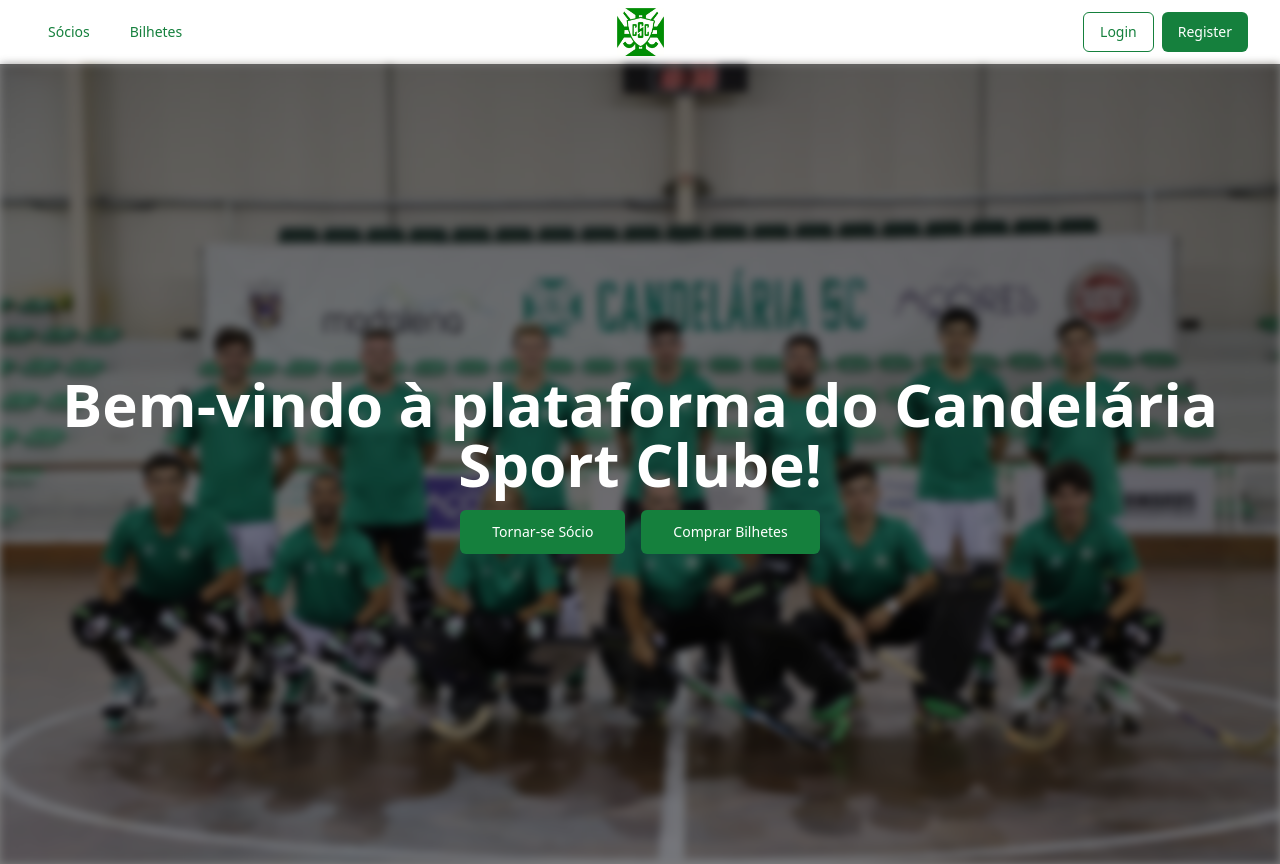
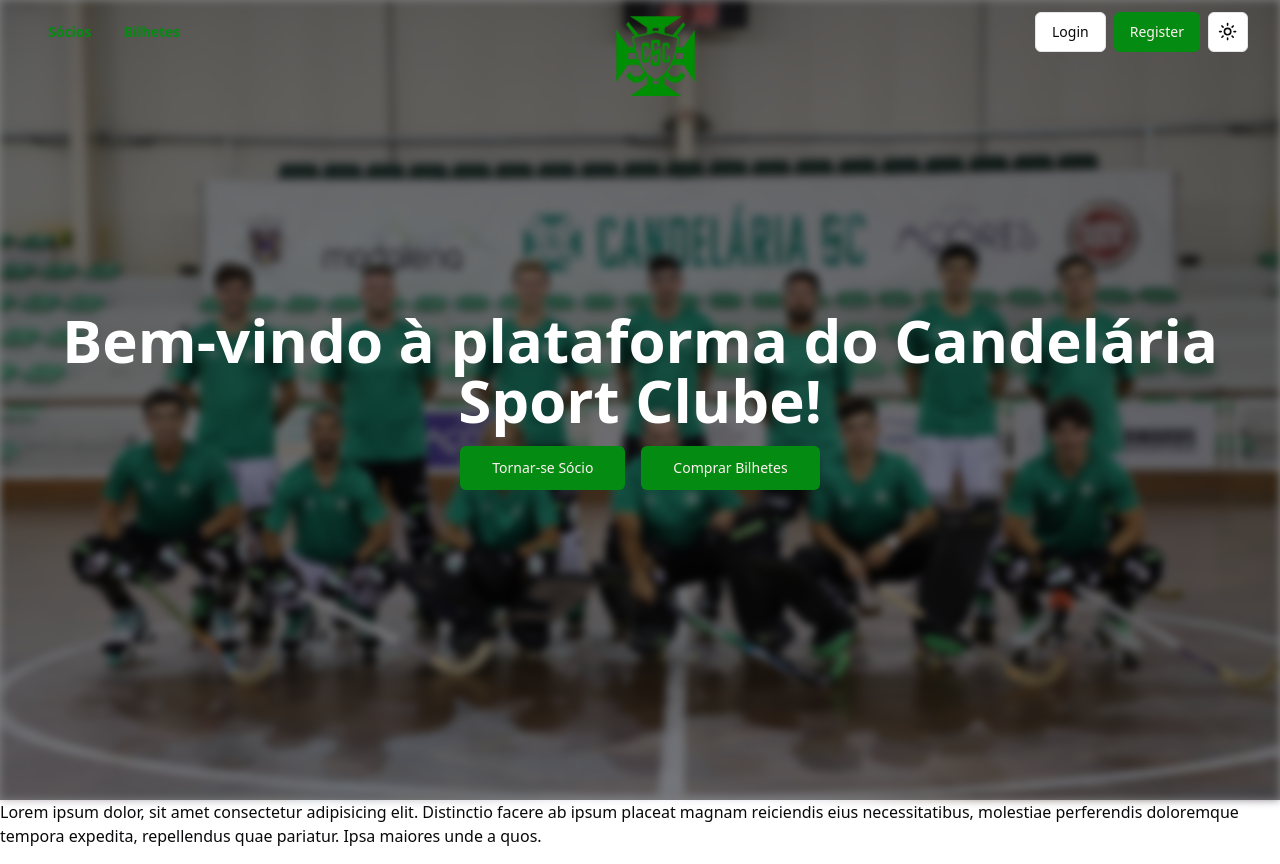
Before and after one commit to Sports-Club-Management-Platform/web_ui, a React (Vite) app: page / in a window 1280 px wide. Built offline with nearby package versions, Linux system fonts and the light colour scheme.

Commit message:
SCRUM-15: refacture: fix some features of the navbar

```diff
--- a/dev-dist/sw.js
+++ b/dev-dist/sw.js
@@ -85,7 +85,7 @@
     "revision": "3ca0b8505b4bec776b69afdba2768812"
   }, {
     "url": "index.html",
-    "revision": "0.osuc21tumhg"
+    "revision": "0.v1dj66vjoqo"
   }], {});
   workbox.cleanupOutdatedCaches();
   workbox.registerRoute(new workbox.NavigationRoute(workbox.createHandlerBoundToURL("index.html"), {
--- a/package.json
+++ b/package.json
@@ -11,6 +11,7 @@
   },
   "dependencies": {
     "@radix-ui/react-checkbox": "^1.1.2",
+    "@radix-ui/react-dropdown-menu": "^2.1.2",
     "@radix-ui/react-slot": "^1.1.0",
     "@radix-ui/react-toast": "^1.2.2",
     "@tanstack/react-query": "^5.59.9",
--- /dev/null
+++ b/src/components/ui/dropdown-menu.tsx
@@ -0,0 +1,198 @@
+import * as React from "react"
+import * as DropdownMenuPrimitive from "@radix-ui/react-dropdown-menu"
+import { Check, ChevronRight, Circle } from "lucide-react"
+
+import { cn } from "@/lib/utils"
+
+const DropdownMenu = DropdownMenuPrimitive.Root
+
+const DropdownMenuTrigger = DropdownMenuPrimitive.Trigger
+
+const DropdownMenuGroup = DropdownMenuPrimitive.Group
+
+const DropdownMenuPortal = DropdownMenuPrimitive.Portal
+
+const DropdownMenuSub = DropdownMenuPrimitive.Sub
+
+const DropdownMenuRadioGroup = DropdownMenuPrimitive.RadioGroup
+
+const DropdownMenuSubTrigger = React.forwardRef<
+  React.ElementRef<typeof DropdownMenuPrimitive.SubTrigger>,
+  React.ComponentPropsWithoutRef<typeof DropdownMenuPrimitive.SubTrigger> & {
+    inset?: boolean
+  }
+>(({ className, inset, children, ...props }, ref) => (
+  <DropdownMenuPrimitive.SubTrigger
+    ref={ref}
+    className={cn(
+      "flex cursor-default select-none items-center rounded-sm px-2 py-1.5 text-sm outline-none focus:bg-accent data-[state=open]:bg-accent",
+      inset && "pl-8",
+      className
+    )}
+    {...props}
+  >
+    {children}
+    <ChevronRight className="ml-auto h-4 w-4" />
+  </DropdownMenuPrimitive.SubTrigger>
+))
+DropdownMenuSubTrigger.displayName =
+  DropdownMenuPrimitive.SubTrigger.displayName
+
+const DropdownMenuSubContent = React.forwardRef<
+  React.ElementRef<typeof DropdownMenuPrimitive.SubContent>,
+  React.ComponentPropsWithoutRef<typeof DropdownMenuPrimitive.SubContent>
+>(({ className, ...props }, ref) => (
+  <DropdownMenuPrimitive.SubContent
+    ref={ref}
+    className={cn(
+      "z-50 min-w-[8rem] overflow-hidden rounded-md border bg-popover p-1 text-popover-foreground shadow-lg data-[state=open]:animate-in data-[state=closed]:animate-out data-[state=closed]:fade-out-0 data-[state=open]:fade-in-0 data-[state=closed]:zoom-out-95 data-[state=open]:zoom-in-95 data-[side=bottom]:slide-in-from-top-2 data-[side=left]:slide-in-from-right-2 data-[side=right]:slide-in-from-left-2 data-[side=top]:slide-in-from-bottom-2",
+      className
+    )}
+    {...props}
+  />
+))
+DropdownMenuSubContent.displayName =
+  DropdownMenuPrimitive.SubContent.displayName
+
+const DropdownMenuContent = React.forwardRef<
+  React.ElementRef<typeof DropdownMenuPrimitive.Content>,
+  React.ComponentPropsWithoutRef<typeof DropdownMenuPrimitive.Content>
+>(({ className, sideOffset = 4, ...props }, ref) => (
+  <DropdownMenuPrimitive.Portal>
+    <DropdownMenuPrimitive.Content
+      ref={ref}
+      sideOffset={sideOffset}
+      className={cn(
+        "z-50 min-w-[8rem] overflow-hidden rounded-md border bg-popover p-1 text-popover-foreground shadow-md data-[state=open]:animate-in data-[state=closed]:animate-out data-[state=closed]:fade-out-0 data-[state=open]:fade-in-0 data-[state=closed]:zoom-out-95 data-[state=open]:zoom-in-95 data-[side=bottom]:slide-in-from-top-2 data-[side=left]:slide-in-from-right-2 data-[side=right]:slide-in-from-left-2 data-[side=top]:slide-in-from-bottom-2",
+        className
+      )}
+      {...props}
+    />
+  </DropdownMenuPrimitive.Portal>
+))
+DropdownMenuContent.displayName = DropdownMenuPrimitive.Content.displayName
+
+const DropdownMenuItem = React.forwardRef<
+  React.ElementRef<typeof DropdownMenuPrimitive.Item>,
+  React.ComponentPropsWithoutRef<typeof DropdownMenuPrimitive.Item> & {
+    inset?: boolean
+  }
+>(({ className, inset, ...props }, ref) => (
+  <DropdownMenuPrimitive.Item
+    ref={ref}
+    className={cn(
+      "relative flex cursor-default select-none items-center rounded-sm px-2 py-1.5 text-sm outline-none transition-colors focus:bg-accent focus:text-accent-foreground data-[disabled]:pointer-events-none data-[disabled]:opacity-50",
+      inset && "pl-8",
+      className
+    )}
+    {...props}
+  />
+))
+DropdownMenuItem.displayName = DropdownMenuPrimitive.Item.displayName
+
+const DropdownMenuCheckboxItem = React.forwardRef<
+  React.ElementRef<typeof DropdownMenuPrimitive.CheckboxItem>,
+  React.ComponentPropsWithoutRef<typeof DropdownMenuPrimitive.CheckboxItem>
+>(({ className, children, checked, ...props }, ref) => (
+  <DropdownMenuPrimitive.CheckboxItem
+    ref={ref}
+    className={cn(
+      "relative flex cursor-default select-none items-center rounded-sm py-1.5 pl-8 pr-2 text-sm outline-none transition-colors focus:bg-accent focus:text-accent-foreground data-[disabled]:pointer-events-none data-[disabled]:opacity-50",
+      className
+    )}
+    checked={checked}
+    {...props}
+  >
+    <span className="absolute left-2 flex h-3.5 w-3.5 items-center justify-center">
+      <DropdownMenuPrimitive.ItemIndicator>
+        <Check className="h-4 w-4" />
+      </DropdownMenuPrimitive.ItemIndicator>
+    </span>
+    {children}
+  </DropdownMenuPrimitive.CheckboxItem>
+))
+DropdownMenuCheckboxItem.displayName =
+  DropdownMenuPrimitive.CheckboxItem.displayName
+
+const DropdownMenuRadioItem = React.forwardRef<
+  React.ElementRef<typeof DropdownMenuPrimitive.RadioItem>,
+  React.ComponentPropsWithoutRef<typeof DropdownMenuPrimitive.RadioItem>
+>(({ className, children, ...props }, ref) => (
+  <DropdownMenuPrimitive.RadioItem
+    ref={ref}
+    className={cn(
+      "relative flex cursor-default select-none items-center rounded-sm py-1.5 pl-8 pr-2 text-sm outline-none transition-colors focus:bg-accent focus:text-accent-foreground data-[disabled]:pointer-events-none data-[disabled]:opacity-50",
+      className
+    )}
+    {...props}
+  >
+    <span className="absolute left-2 flex h-3.5 w-3.5 items-center justify-center">
+      <DropdownMenuPrimitive.ItemIndicator>
+        <Circle className="h-2 w-2 fill-current" />
+      </DropdownMenuPrimitive.ItemIndicator>
+    </span>
+    {children}
+  </DropdownMenuPrimitive.RadioItem>
+))
+DropdownMenuRadioItem.displayName = DropdownMenuPrimitive.RadioItem.displayName
+
+const DropdownMenuLabel = React.forwardRef<
+  React.ElementRef<typeof DropdownMenuPrimitive.Label>,
+  React.ComponentPropsWithoutRef<typeof DropdownMenuPrimitive.Label> & {
+    inset?: boolean
+  }
+>(({ className, inset, ...props }, ref) => (
+  <DropdownMenuPrimitive.Label
+    ref={ref}
+    className={cn(
+      "px-2 py-1.5 text-sm font-semibold",
+      inset && "pl-8",
+      className
+    )}
+    {...props}
+  />
+))
+DropdownMenuLabel.displayName = DropdownMenuPrimitive.Label.displayName
+
+const DropdownMenuSeparator = React.forwardRef<
+  React.ElementRef<typeof DropdownMenuPrimitive.Separator>,
+  React.ComponentPropsWithoutRef<typeof DropdownMenuPrimitive.Separator>
+>(({ className, ...props }, ref) => (
+  <DropdownMenuPrimitive.Separator
+    ref={ref}
+    className={cn("-mx-1 my-1 h-px bg-muted", className)}
+    {...props}
+  />
+))
+DropdownMenuSeparator.displayName = DropdownMenuPrimitive.Separator.displayName
+
+const DropdownMenuShortcut = ({
+  className,
+  ...props
+}: React.HTMLAttributes<HTMLSpanElement>) => {
+  return (
+    <span
+      className={cn("ml-auto text-xs tracking-widest opacity-60", className)}
+      {...props}
+    />
+  )
+}
+DropdownMenuShortcut.displayName = "DropdownMenuShortcut"
+
+export {
+  DropdownMenu,
+  DropdownMenuTrigger,
+  DropdownMenuContent,
+  DropdownMenuItem,
+  DropdownMenuCheckboxItem,
+  DropdownMenuRadioItem,
+  DropdownMenuLabel,
+  DropdownMenuSeparator,
+  DropdownMenuShortcut,
+  DropdownMenuGroup,
+  DropdownMenuPortal,
+  DropdownMenuSub,
+  DropdownMenuSubContent,
+  DropdownMenuSubTrigger,
+  DropdownMenuRadioGroup,
+}
--- a/src/index.css
+++ b/src/index.css
@@ -2,50 +2,59 @@
 @tailwind components;
 @tailwind utilities;
 
+
 @layer base {
   :root {
     --background: 0 0% 100%;
-    --foreground: 120 100% 25%;
+    --foreground: 240 10% 3.9%;
     --card: 0 0% 100%;
-    --card-foreground: 120 100% 25%;
+    --card-foreground: 240 10% 3.9%;
     --popover: 0 0% 100%;
-    --popover-foreground: 120 100% 25%;
-    --primary: 120 100% 25%;
-    --primary-foreground: 0 0% 100%;
-    --secondary: 120 30% 96%;
-    --secondary-foreground: 120 100% 25%;
-    --muted: 120 30% 96%;
-    --muted-foreground: 120 40% 40%;
-    --accent: 120 30% 96%;
-    --accent-foreground: 120 100% 25%;
+    --popover-foreground: 240 10% 3.9%;
+    --primary: 126 95% 28%; /* Light mode primary color */
+    --primary-foreground: 355.7 100% 97.3%;
+    --secondary: 240 4.8% 95.9%;
+    --secondary-foreground: 240 5.9% 10%;
+    --muted: 240 4.8% 95.9%;
+    --muted-foreground: 240 3.8% 46.1%;
+    --accent: 240 4.8% 95.9%;
+    --accent-foreground: 240 5.9% 10%;
     --destructive: 0 84.2% 60.2%;
-    --destructive-foreground: 0 0% 100%;
-    --border: 120 30% 90%;
-    --input: 120 30% 90%;
-    --ring: 120 100% 25%;
+    --destructive-foreground: 0 0% 98%;
+    --border: 240 5.9% 90%;
+    --input: 240 5.9% 90%;
+    --ring: 126 95% 28%; /* Light mode ring color */
     --radius: 0.5rem;
+    --chart-1: 12 76% 61%;
+    --chart-2: 173 58% 39%;
+    --chart-3: 197 37% 24%;
   }
 
   .dark {
-    --background: 120 50% 4%;
-    --foreground: 0 0% 100%;
-    --card: 120 50% 4%;
-    --card-foreground: 0 0% 100%;
-    --popover: 120 50% 4%;
-    --popover-foreground: 0 0% 100%;
-    --primary: 120 100% 40%;
-    --primary-foreground: 0 0% 100%;
-    --secondary: 120 30% 15%;
-    --secondary-foreground: 0 0% 100%;
-    --muted: 120 30% 15%;
-    --muted-foreground: 120 20% 70%;
-    --accent: 120 30% 15%;
-    --accent-foreground: 0 0% 100%;
-    --destructive: 0 62.8% 30.6%;
-    --destructive-foreground: 0 0% 100%;
-    --border: 120 30% 15%;
-    --input: 120 30% 15%;
-    --ring: 120 100% 40%;
+    --background: 20 14.3% 10%; /* Less dark background */
+    --foreground: 0 0% 90%;
+    --card: 24 9.8% 15%;
+    --card-foreground: 0 0% 90%;
+    --popover: 0 0% 15%;
+    --popover-foreground: 0 0% 90%;
+    --primary: 126 95% 20%; /* Dark mode primary color */
+    --primary-foreground: 355.7 100% 97.3%;
+    --secondary: 240 3.7% 20%;
+    --secondary-foreground: 0 0% 95%;
+    --muted: 0 0% 20%;
+    --muted-foreground: 240 5% 60%;
+    --accent: 12 6.5% 20%;
+    --accent-foreground: 0 0% 95%;
+    --destructive: 0 62.8% 35%;
+    --destructive-foreground: 0 85.7% 95%;
+    --border: 240 3.7% 20%;
+    --input: 240 3.7% 20%;
+    --ring: 126 95% 20%; /* Dark mode ring color */
+    --chart-1: 220 70% 50%;
+    --chart-2: 160 60% 45%;
+    --chart-3: 30 80% 55%;
+    --chart-4: 280 65% 60%;
+    --chart-5: 340 75% 55%;
   }
 }
 
--- a/src/layouts/Layout/Navbar/index.tsx
+++ b/src/layouts/Layout/Navbar/index.tsx
@@ -1,24 +1,46 @@
 import { Button } from "@/components/ui/button";
+import { ModeToggle } from "@/components/mode-toggle";
+import { useEffect, useState } from "react";
 
 export default function Navbar() {
+
+    const [isScrolled, setIsScrolled] = useState(false);
+
+    useEffect(() => {
+        const handleScroll = () => {
+            if (window.scrollY > 0) {
+                setIsScrolled(true);
+            } else {
+                setIsScrolled(false);
+            }
+        };
+
+        window.addEventListener("scroll", handleScroll);
+
+        return () => {
+            window.removeEventListener("scroll", handleScroll);
+        };
+    }, []);
+
     return (
-        <nav className="bg-white shadow-md">
+        <nav className={`fixed w-full z-10 transition-colors duration-300 ${isScrolled ? "bg-background shadow-xl" : "bg-transparent"}`}>
             <div className="max-w-7xl mx-auto px-4 sm:px-6 lg:px-8">
                 <div className="flex justify-between items-center h-16">
                     <div className="flex items-center">
-                        <Button variant="ghost" className="text-green-700 hover:bg-green-50 mr-2">Sócios</Button>
-                        <Button variant="ghost" className="text-green-700 hover:bg-green-50">Bilhetes</Button>
+                        <Button variant="ghost" className={`text-primary font-bold ${isScrolled ? "hover:bg-green-50" : "bg-transparent"}`}>Sócios</Button>
+                        <Button variant="ghost" className={`text-primary font-bold ${isScrolled ? "hover:bg-green-50" : "bg-transparent"}`}>Bilhetes</Button>
                     </div>
                     <div className="flex-shrink-0 flex items-center">
                         <img
-                            src="/src/assets/logo-csc.jpg"
+                            src="/src/assets/CSC-SemFundo.png"
                             alt="Candelária Sport Clube Logo"
-                            className="h-12 w-auto"
+                            className="h-20 w-auto absolute top-4" // Ajusta a altura e a posição do logo
                         />
                     </div>
                     <div className="flex items-center">
-                        <Button variant="outline" className="mr-2 text-green-700 border-green-700 hover:bg-green-50">Login</Button>
-                        <Button className="bg-green-700 text-white hover:bg-green-800">Register</Button>
+                        <Button variant="outline" className="mr-2">Login</Button>
+                        <Button className="mr-2">Register</Button>
+                        <ModeToggle/>
                     </div>
                 </div>
             </div>
--- a/src/pages/LandingPage/index.tsx
+++ b/src/pages/LandingPage/index.tsx
@@ -1,21 +1,29 @@
-import { Button } from "@/components/ui/button"
+import { Button } from "@/components/ui/button";
 
 export default function LandingPage() {
     return (
-        <div className="relative h-screen">
+        <div>
+            <div className="relative flex flex-col min-h-screen">
+                {/* Background image */}
                 <div
-                className="absolute inset-0 bg-cover bg-center filter blur-sm"
+                    className="absolute bg-cover bg-center filter blur-sm h-full w-full"
                     style={{ backgroundImage: "url('/src/assets/bg-landing_page.jpg')" }}
                 ></div>
-            <div className="absolute inset-0 bg-black bg-opacity-50 flex flex-col items-center justify-center text-white">
+
+                {/* Content */}
+                <div className="relative flex-grow bg-black bg-opacity-50 flex flex-col items-center justify-center text-white">
                     <h1 className="text-4xl md:text-6xl font-bold mb-4 text-center">
                         Bem-vindo à plataforma do Candelária Sport Clube!
                     </h1>
                     <div className="space-x-4">
-                    <Button size="lg" className="bg-green-700 text-white hover:bg-green-800">Tornar-se Sócio</Button>
-                    <Button size="lg" className="bg-green-700 text-white hover:bg-green-800">Comprar Bilhetes</Button>
+                        <Button size="lg">Tornar-se Sócio</Button>
+                        <Button size="lg">Comprar Bilhetes</Button>
                     </div>
                 </div>
             </div>
-    )
+            <div>
+                Lorem ipsum dolor, sit amet consectetur adipisicing elit. Distinctio facere ab ipsum placeat magnam reiciendis eius necessitatibus, molestiae perferendis doloremque tempora expedita, repellendus quae pariatur. Ipsa maiores unde a quos.
+            </div>
+        </div>
+    );
 }
```
Also changed, not shown: src/assets/CSC-SemFundo.png (added), 1 other file (tests, documents, lock files or other folders). Lines whose indentation alone changed are shown as unchanged.
